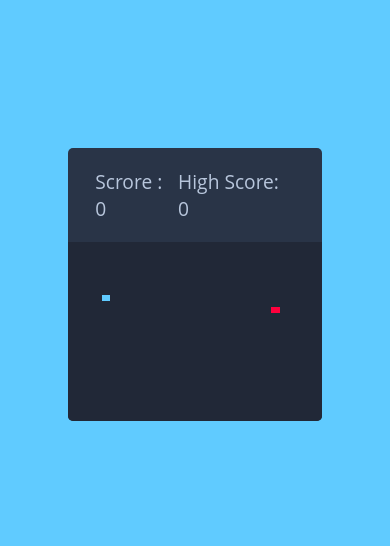
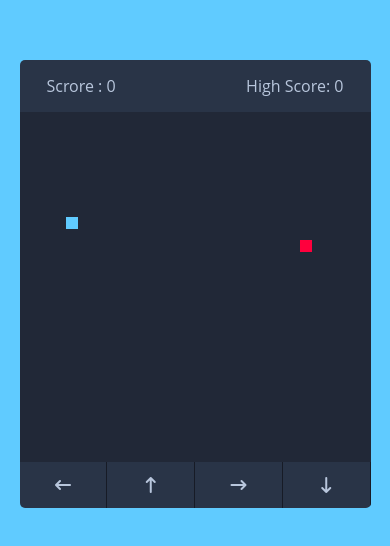
Before and after one commit to Assanek13/Projet-snak-game, a plain HTML site: page index.html in a window 390 px wide. Shown: the part 138-684 px from the top of the page. Drawn offline with Linux system fonts and the light colour scheme.

Commit message:
Last save of the day

```diff
--- a/index.html
+++ b/index.html
@@ -5,6 +5,7 @@
     <meta name="viewport" content="width=device-width, initial-scale=1.0">
     <title>Snake Game JavaScript</title>
     <link rel="stylesheet" href="style.css">
+    <link rel="stylesheet" href="https://cdnjs.cloudflare.com/ajax/libs/font-awesome/6.3.0/css/all.min.css">
     <script src="script.js" defer></script>
 </head>
 <body>
@@ -16,6 +17,12 @@
         <div class="play-board">
             <div class="food" style="grid-area: 10 / 13 p;"></div>
         </div>
+        <div class="controls">
+            <i data-key="ArrowLeft" class="fa-solid fa-arrow-left-long"></i>
+            <i data-key="ArrowUp" class="fa-solid fa-arrow-up-long"></i>
+            <i data-key="ArrowRight" class="fa-solid fa-arrow-right-long"></i>
+            <i data-key="ArrowDown" class="fa-solid fa-arrow-down-long"></i>
+        </div>
     </div>
 </body>
 </html>
--- a/script.js
+++ b/script.js
@@ -1,6 +1,7 @@
 const playBoard = document.querySelector(".play-board");
-const scoreElement = document.querySelector(".score")
-const highScoreElement = document.querySelector(".high-score")
+const scoreElement = document.querySelector(".score");
+const highScoreElement = document.querySelector(".high-score");
+let controls = document.querySelectorAll('.control');
 
 let gameOver = false;
 let foodX, foodY;
@@ -44,6 +45,10 @@ const changeDirection = (e) => {
         velocityY = 0;
     }
 }
+
+Array.from(controls).forEach(control => {
+    key.addEventListener("click", () => changeDirection({ key: key.dataset.key }));
+});
 
 const initGame = () => {
     if(gameOver) return handleGameOver();
--- a/style.css
+++ b/style.css
@@ -49,3 +49,36 @@ body {
 .play-board .head {
     background: #60CBFF;
 }
+
+.controls {
+    display: none;
+    justify-content: space-between;
+}
+
+.controls i {
+    padding: 25px 0;
+    color: #B8C6DC;
+    text-align: center;
+    cursor: pointer;
+    font-size: 1.3rem;
+    width: calc(100% / 4);
+    border-right: 1px solid #171b26;
+}
+
+@media  screen and (max-width: 800px) {
+    .wrapper {
+        width: 90vmin;
+        height: 115vmin;
+    }
+    .game-details {
+        font-size: 1rem;
+        padding: 15px 27px;
+    }
+    .controls {
+        display: flex;
+    }
+    .controls i {
+        padding: 15px 0;
+        font-size: 1rem;
+    }
+}
```
